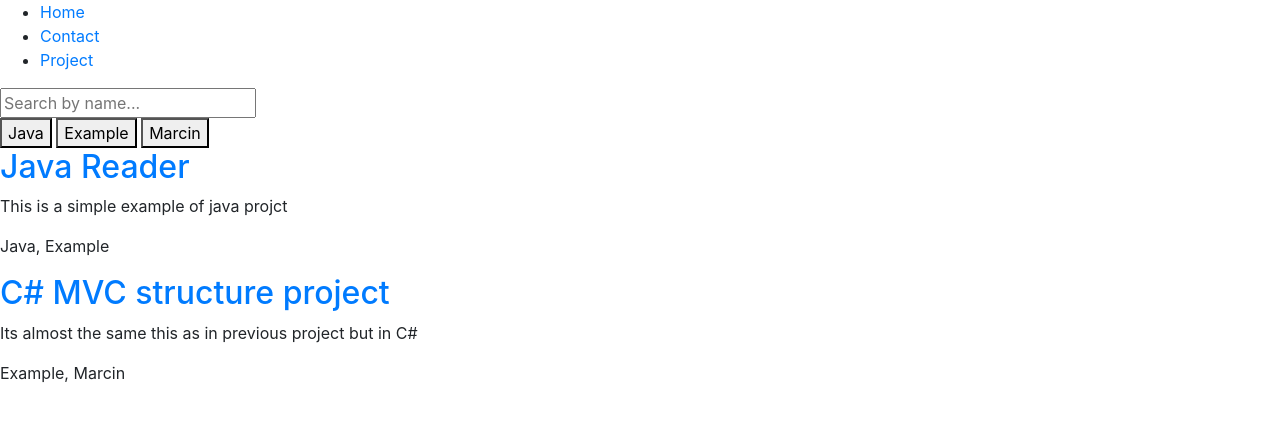
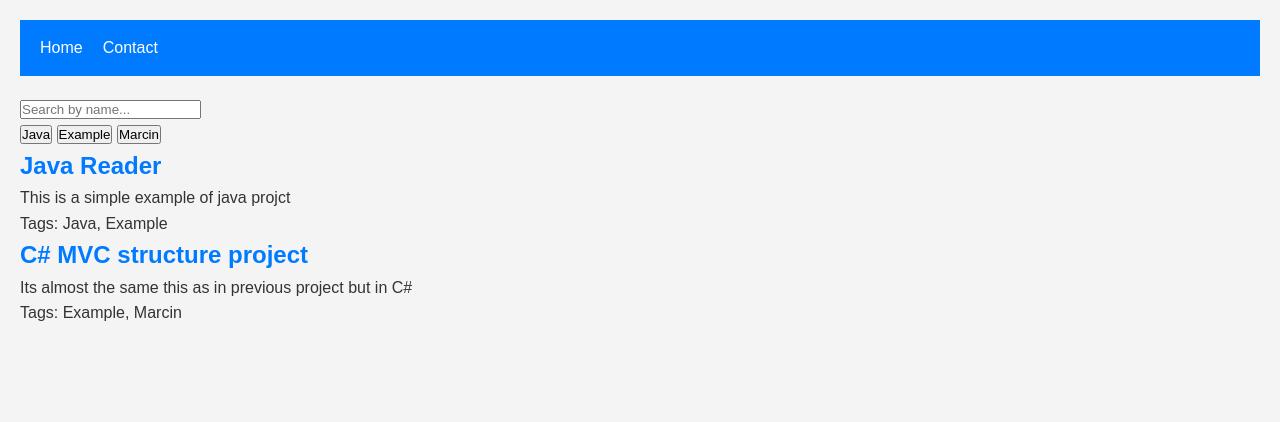
Before and after one commit to Golo258/Portfolio, a Django app: page / in a window 1280 px wide. Shown: the top 422 px of the page. Run offline with Django 5.2, Linux system fonts and the light colour scheme; data comes from the database, SQL or seed files in the repository; both versions use the stored data as it was after the commit.

Commit message:
[GP] Add js functions to image gallery + css stylings

```diff
--- a/django_portfolio/main/static/css/base.css
+++ b/django_portfolio/main/static/css/base.css
@@ -0,0 +1,65 @@
+
+/* General resets */
+* {
+  box-sizing: border-box;
+  margin: 0;
+  padding: 0;
+  font-family: "Arial", sans-serif;
+}
+
+body {
+  font-family: "Segoe UI", Tahoma, Geneva, Verdana, sans-serif;
+  line-height: 1.6;
+  color: #333;
+  background-color: #f4f4f4;
+  padding: 20px;
+}
+
+a {
+  color: #007bff;
+  text-decoration: none;
+}
+
+a:hover {
+  text-decoration: underline;
+}
+
+/* Header and Navigation Menu */
+header {
+  background-color: #007bff;
+  color: white;
+  padding: 10px 20px;
+}
+
+.nav-menu {
+  list-style: none;
+  display: flex;
+  justify-content: flex-start;
+  gap: 20px;
+}
+
+.nav-menu li {
+  padding: 5px 0;
+}
+
+.nav-menu a {
+  color: white;
+  transition: color 0.3s ease;
+}
+
+.nav-menu a:hover {
+  color: #d1eaff;
+}
+
+/* Main Content Area */
+main {
+  margin-top: 20px;
+}
+
+/* Responsive Design */
+@media (max-width: 768px) {
+  .nav-menu {
+    flex-direction: column;
+    gap: 10px;
+  }
+}
--- a/django_portfolio/main/static/css/home.css
+++ b/django_portfolio/main/static/css/home.css
@@ -0,0 +1,61 @@
+/* Filters section */
+.filters {
+  margin-bottom: 20px;
+}
+
+#name-search {
+  padding: 10px;
+  margin-bottom: 10px;
+  width: 100%;
+  border: 1px solid #ccc;
+  border-radius: 5px;
+}
+
+.tags-list {
+  display: flex;
+  flex-wrap: wrap;
+  gap: 10px;
+}
+
+.tag {
+  background-color: #007bff;
+  color: white;
+  border: none;
+  padding: 5px 10px;
+  border-radius: 5px;
+  cursor: pointer;
+  transition: background-color 0.3s;
+}
+
+.tag:hover {
+  background-color: #0056b3;
+}
+
+/* Projects list */
+.projects-list {
+  margin-top: 20px;
+}
+
+.project {
+  background-color: white;
+  padding: 20px;
+  margin-bottom: 20px;
+  border-radius: 5px;
+  box-shadow: 0 2px 5px rgba(0, 0, 0, 0.1);
+}
+
+.project h2 {
+  margin-top: 0;
+}
+
+.project p {
+  margin-bottom: 10px;
+  line-height: 1.5;
+}
+
+/* Responsive design */
+@media (max-width: 768px) {
+  .tags-list {
+    flex-direction: column;
+  }
+}
--- a/django_portfolio/main/static/js/home.js
+++ b/django_portfolio/main/static/js/home.js
@@ -0,0 +1,37 @@
+document.addEventListener("DOMContentLoaded", function () {
+    const nameSearch = document.getElementById("name-search")
+    const tags = document.querySelectorAll(".tag")
+    const projects = document.querySelectorAll(".project")
+
+    function filterProjects() {
+        const nameQuery = nameSearch.value.toLowerCase();
+
+        projects.forEach((project) => {
+            const name = project.getAttribute('data-name')
+            const nameMatch = name.includes(nameQuery)
+
+            if (nameMatch) {
+                project.style.display = "";
+            } else {
+                project.style.display = "none";
+            }
+        })
+    }
+
+    tags.forEach((tag) => {
+        tag.addEventListener("click", function () {
+            const selectedTag = this.getAttribute("data-tag")
+
+            projects.forEach((project) => {
+                const projectTags = project.getAttribute("data-tags")
+                if (projectTags.includes(selectedTag)) {
+                    project.style.display = ""
+                } else {
+                    project.style.display = "none"
+                }
+            })
+        })
+    })
+
+    nameSearch.addEventListener("keyup", filterProjects)
+})
--- a/django_portfolio/main/templates/base.html
+++ b/django_portfolio/main/templates/base.html
@@ -1,5 +1,4 @@
 {% load static %}
-
 <!DOCTYPE html>
 <html lang="en">
 <head>
@@ -8,13 +7,10 @@
     <meta http-equiv="X-UA-Compatible" content="ie=edge">
     <title>
         {% block title %}
-        Base Page
+            Base Page
         {% endblock title %}
     </title>
     <link rel="stylesheet" href="{% static 'css/base.css' %}">
-    <link rel="icon" href="./favicon.ico" type="image/x-icon">
-    <link rel="stylesheet" href="https://cdn.jsdelivr.net/npm/bootstrap@4.4.1/dist/css/bootstrap.min.css"
-          integrity="sha384-Vkoo8x4CGsO3+Hhxv8T/Q5PaXtkKtu6ug5TOeNV6gBiFeWPGFN9MuhOf23Q9Ifjh" crossorigin="anonymous">
     {% block extra_head %}
 
     {% endblock extra_head %}
@@ -28,9 +24,7 @@
         <li class="nav-item">
             <a href="{% url 'contact' %}">Contact</a>
         </li>
-        <li class="nav-item">
-            <a href="{% url 'project' 1 %}">Project</a>
-        </li>
+
     </ul>
 </header>
 <main>
@@ -43,17 +37,6 @@
 {% block extra_js %}
 
 {% endblock extra_js %}
-<script src="index.js"></script>
-<script src="https://code.jquery.com/jquery-3.4.1.slim.min.js"
-        integrity="sha384-J6qa4849blE2+poT4WnyKhv5vZF5SrPo0iEjwBvKU7imGFAV0wwj1yYfoRSJoZ+n"
-        crossorigin="anonymous"></script>
-<script src="https://cdn.jsdelivr.net/npm/popper.js@1.16.0/dist/umd/popper.min.js"
-        integrity="sha384-Q6E9RHvbIyZFJoft+2mJbHaEWldlvI9IOYy5n3zV9zzTtmI3UksdQRVvoxMfooAo"
-        crossorigin="anonymous"></script>
-<script src="https://cdn.jsdelivr.net/npm/bootstrap@4.4.1/dist/js/bootstrap.min.js"
-        integrity="sha384-wfSDF2E50Y2D1uUdj0O3uMBJnjuUD4Ih7YwaYd1iqfktj0Uod8GCExl3Og8ifwB6"
-        crossorigin="anonymous"></script>
-
 
 </body>
 </html>
--- a/django_portfolio/main/templates/home.html
+++ b/django_portfolio/main/templates/home.html
@@ -1,44 +1,33 @@
 {% extends 'base.html' %}
 {% load static %}
 
-
 {% block title %}
 Home Page
-{% endblock title %}
-
-{% block extra_head %}
-<link rel="stylesheet" href="{% static 'css/home.css' %}">
-{% endblock extra_head %}
+{% endblock %}
+{% block extrahead %}
+<link rel="stylesheet" href="{% static 'css/home.css' %}" />
+{% endblock %}
 
 {% block content %}
 <div class="filters">
-    <input type="text" id="name-search" placeholder="Search by name... "/>
+    <input type="text" id="name-search" placeholder="Search by name..." />
     <div class="tags-list">
         {% for tag in tags %}
-        <button class="tag" data-tag="{{ tag.name|lower }}">
-            {{ tag.name }}
-        </button>
-        {% endfor%}
+        <button class="tag" data-tag="{{ tag.name|lower }}">{{ tag.name }}</button>
+        {% endfor %}
     </div>
 </div>
 <div class="projects-list">
     {% for project in projects %}
-    <div class="project"
-         data-name="{{ project.title|lower }}"
-         data-tags="{{ project.tags.all | join:', ' | lower }}">
-        <h2>
-            <a href="{% url 'project' project.id %}">
-                {{ project.title }}
-            </a>
-        </h2>
+    <div class="project" data-name="{{ project.title|lower }}" data-tags="{{ project.tags.all|join:', '|lower }}">
+        <h2><a href="{% url 'project' project.id %}">{{project.title}}</a></h2>
         <p>{{project.description}}</p>
-        <p>{{project.tags.all | join:', ' }}</p>
+        <p>Tags: {{project.tags.all|join:', '}}</p>
     </div>
     {% endfor %}
 </div>
-{% endblock content%}
-
+{% endblock %}
 
 {% block extra_js %}
 <script src="{% static 'js/home.js' %}"></script>
-{% endblock extra_js %}
+{% endblock %}
--- a/django_portfolio/main/urls.py
+++ b/django_portfolio/main/urls.py
@@ -7,5 +7,4 @@
     path("home/", views.home, name="home"),
     path("contact/", views.contact, name="contact"),
     path("project/<int:id>/", views.project, name="project"),
-
 ]
--- a/django_portfolio/main/views.py
+++ b/django_portfolio/main/views.py
@@ -1,4 +1,4 @@
-from django.shortcuts import render
+from django.shortcuts import render, get_object_or_404
 from .models import Project, ProjectImage, Tag
 
 
@@ -23,6 +23,7 @@
 
 
 def project(request, id):
+    project = get_object_or_404(Project, pk=id)
     return render(request,
                   "project.html",
-                  {"id": id})
+                  {"project": project})
```
Also changed, not shown: django_portfolio/main/static/css/project.css (+98 -0 lines), django_portfolio/main/static/js/project.js (+22 -0 lines), django_portfolio/main/templates/project.html (+24 -1 lines), django_portfolio/db.sqlite3, django_portfolio/django_portfolio/settings.py (line endings or trailing spaces), django_portfolio/media/project_images/9_aDWwIkM.jpg (added), django_portfolio/media/project_images/Bloodborne-The-Old-Hunters-Wallpaper-1080x1920.jpg (added).
